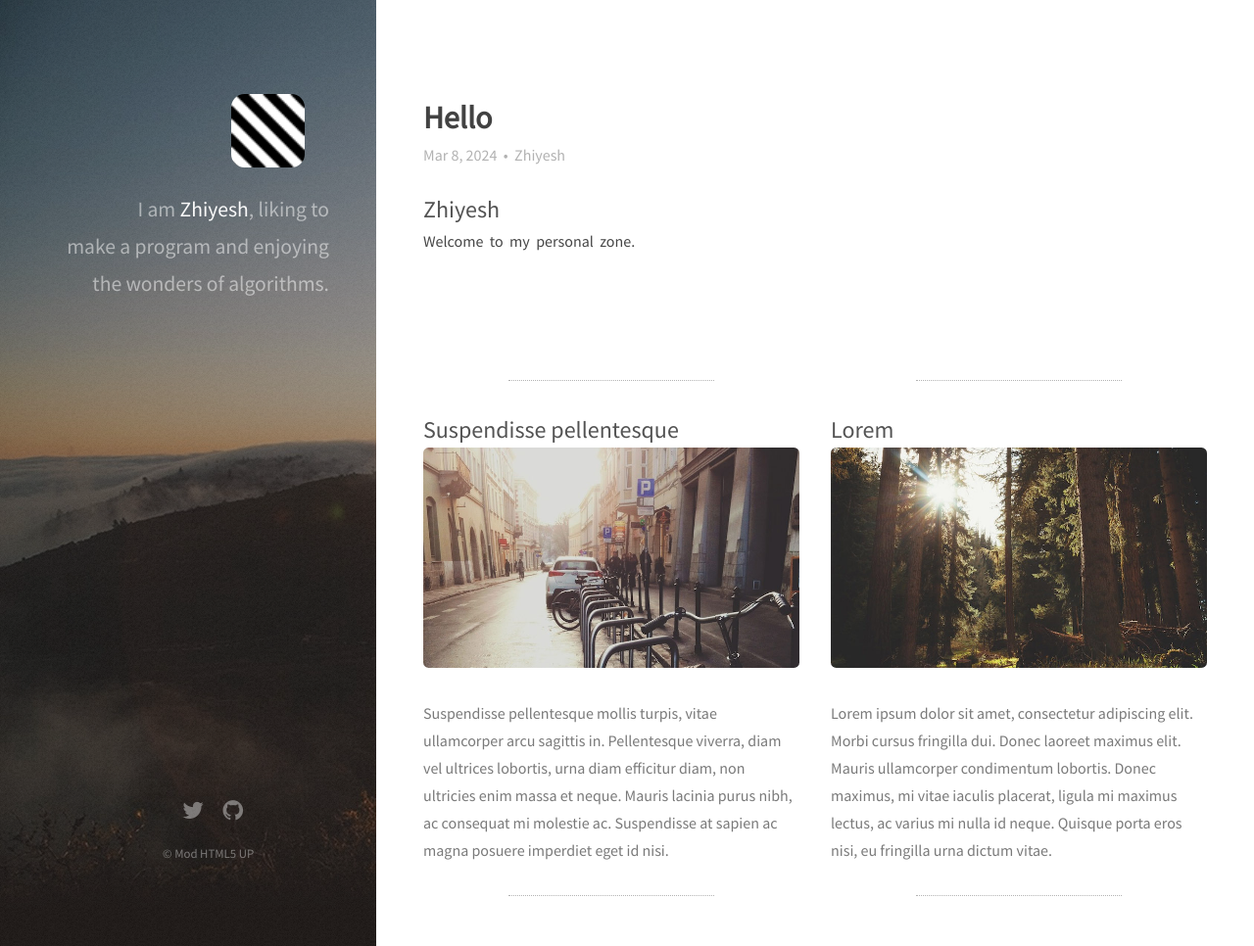
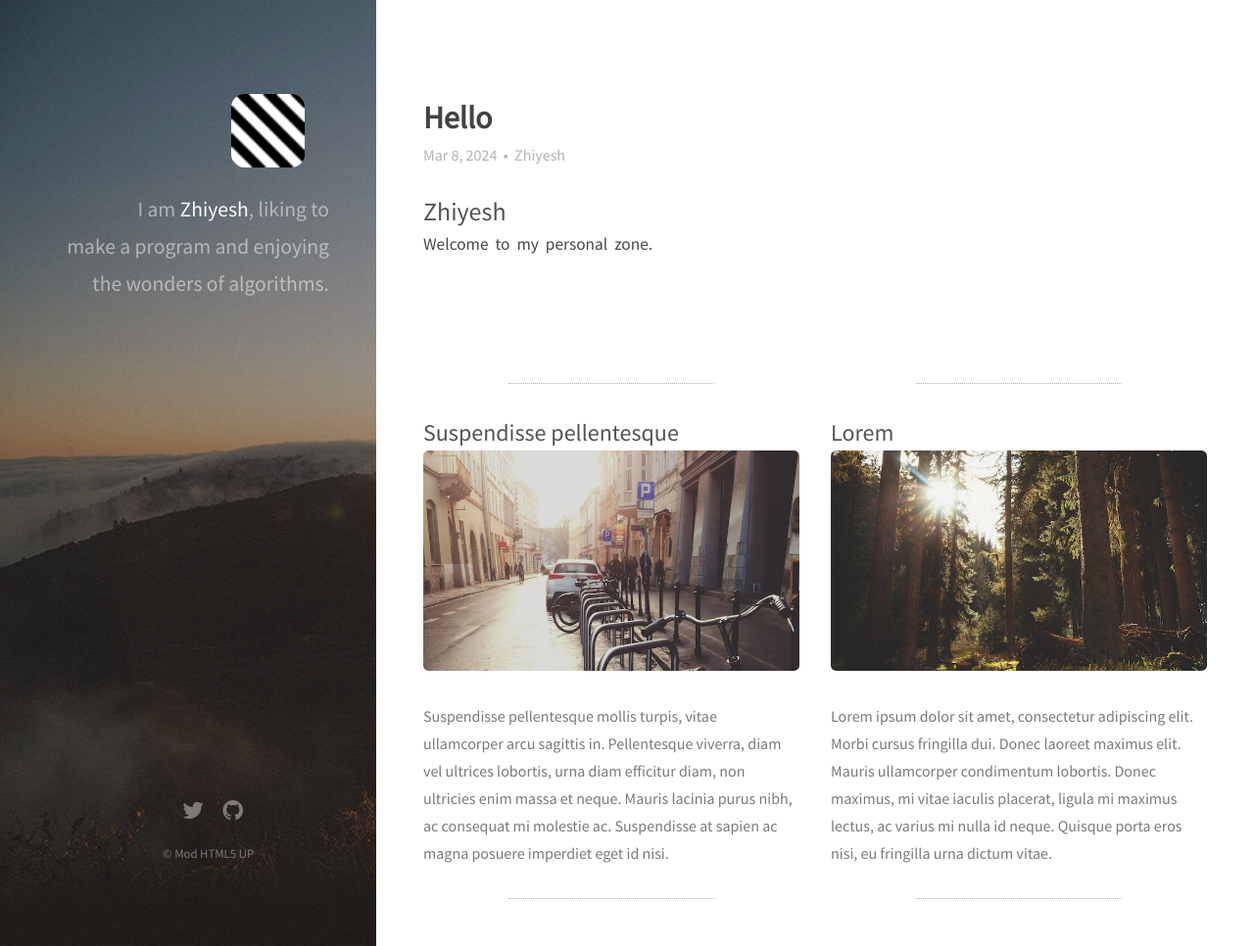
Before and after one commit to Zhiyelah/zhiyelah.github.io, a Jekyll site: the page built from index.html, in a window 1280 px wide and 966 px high. Shown: the whole window at 98% size. Built offline with Jekyll 4.4.1, drawn with Linux system fonts in a browser that asks for light colours; nearby versions of some CDN libraries.

Commit message:
Update main.css

```diff
--- a/css/main.css
+++ b/css/main.css
@@ -2592,13 +2592,13 @@
 		#main > section > section {
 			color: #464646;
 			word-spacing: 0.2em;
-			font-size: 12pt;
+			font-size: 13pt;
 		}
 
 		#main > article > section {
 			color: #464646;
 			word-spacing: 0.2em;
-			font-size: 12pt;
+			font-size: 13pt;
 			padding-bottom: 6em;
 		}
 
```
